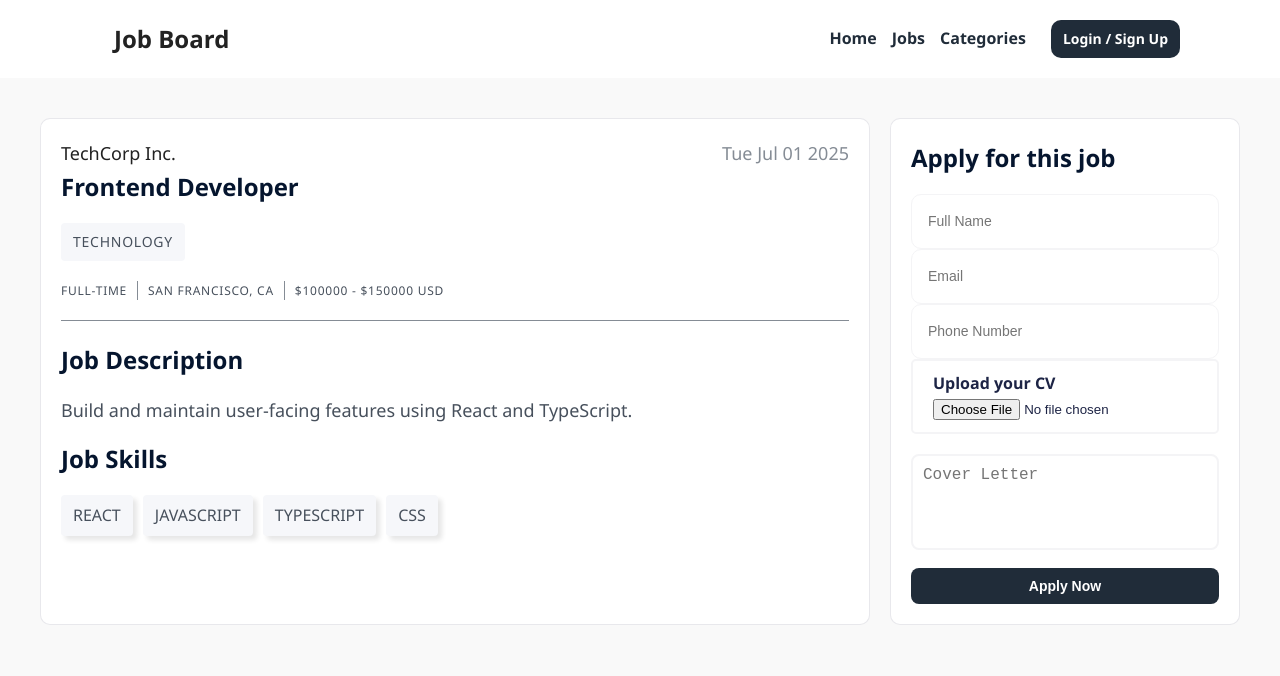
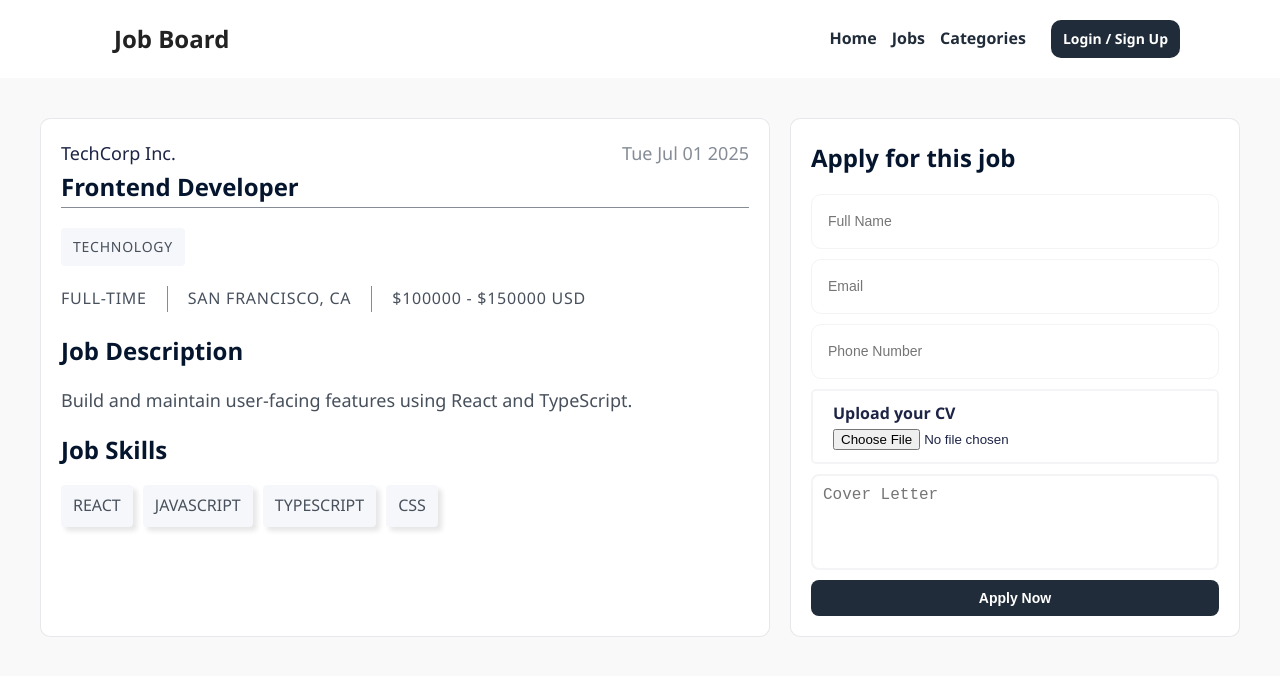
Before and after one commit to Jon-Felipe/Job-Board-React, a React (Vite) app: page /jobs/job-001 in a window 1280 px wide. Shown: the top 676 px of the page. Built offline with nearby package versions, Linux system fonts and the light colour scheme.

Commit message:
refactored job page styles

```diff
--- a/src/pages/Job/JobPage.module.css
+++ /dev/null
@@ -1,186 +0,0 @@
-.jobPage {
-  display: grid;
-  row-gap: 20px;
-  padding: 40px;
-  max-width: 1440px;
-  margin: 0 auto;
-}
-
-.card {
-  background-color: #fff;
-  padding: 20px;
-  border: 1px solid rgba(29, 36, 69, 0.1);
-  border-radius: 10px;
-}
-
-.jobHeader {
-  display: flex;
-  flex-direction: column;
-  border-bottom: 1px solid #858c95;
-  margin-bottom: 20px;
-}
-
-.company {
-  font-size: 18px;
-  font-weight: 400;
-  margin-bottom: 0;
-}
-
-.title {
-  color: #05152e;
-  font-size: 24px;
-  font-weight: 700;
-}
-
-.industry {
-  display: inline-block;
-  color: #47505c;
-  background-color: #f6f7fa;
-  letter-spacing: 0.75px;
-  text-transform: uppercase;
-  border-radius: 4px;
-  padding: 8px 12px;
-  font-size: 14px;
-  margin-bottom: 0;
-}
-
-.jobFeatures {
-  display: flex;
-  flex-direction: column;
-  row-gap: 10px;
-  margin: 20px 0;
-
-  p {
-    margin-bottom: 0;
-    letter-spacing: 0.75px;
-    text-transform: uppercase;
-    color: #47505c;
-  }
-}
-
-.date {
-  color: #858c95;
-  font-size: 18px;
-  font-weight: 400;
-}
-
-.jobDescriptionTitle {
-  font-size: 24px;
-  color: #05152e;
-  font-weight: 700;
-}
-
-.jobDescription {
-  color: #47505c;
-  font-size: 18px;
-}
-
-.jobSkillsTitle {
-  font-size: 24px;
-  color: #05152e;
-  font-weight: 700;
-}
-
-.jobSkills {
-  display: flex;
-  flex-wrap: wrap;
-  align-items: center;
-  column-gap: 10px;
-  row-gap: 10px;
-}
-
-.jobSkill {
-  color: #47505c;
-  font-size: 16px;
-  list-style-type: none;
-  background-color: #f6f7fa;
-  box-shadow: 4px 4px 5px rgba(0, 0, 0, 0.1);
-  text-transform: uppercase;
-  border-radius: 4px;
-  padding: 8px 12px;
-}
-
-.applicationTitle {
-  color: #05152e;
-  font-size: 24px;
-  font-weight: 700;
-}
-
-.cvLabel {
-  display: inline-block;
-  padding: 10px 20px;
-  font-size: 16px;
-  font-weight: 500;
-  border: 2px solid #f4f4f6;
-  border-radius: 5px;
-  cursor: pointer;
-  margin-bottom: 20px;
-}
-
-.cvLabel span {
-  margin-right: 10px;
-  font-weight: 700;
-}
-
-.coverLetter {
-  font-size: 16px;
-  padding: 10px;
-  border: 2px solid #f4f4f6;
-  border-radius: 8px;
-  width: 100%;
-  resize: none;
-  transition: border-color 0.3s ease;
-  margin-bottom: 10px;
-}
-
-.coverLetter:focus {
-  border-color: #47505c;
-  outline: none;
-}
-
-@media screen and (min-width: 1024px) {
-  .jobPage {
-    grid-template-columns: 1fr 350px;
-    column-gap: 20px;
-  }
-
-  .jobHeader {
-    flex-direction: row;
-    justify-content: space-between;
-  }
-
-  .jobFeatures {
-    flex-direction: row;
-    align-items: center;
-    column-gap: 10px;
-
-    p {
-      font-size: 12px;
-    }
-  }
-
-  .jobFeatures p:nth-child(1),
-  .jobFeatures p:nth-child(2) {
-    border-right: 1px solid #858c95;
-    padding-right: 10px;
-  }
-}
-
-@media screen and (min-width: 1440px) {
-  .jobPage {
-    grid-template-columns: 1fr 450px;
-  }
-
-  .jobFeatures {
-    column-gap: 20px;
-
-    p {
-      font-size: 16px;
-    }
-  }
-
-  .jobFeatures p:nth-child(1),
-  .jobFeatures p:nth-child(2) {
-    padding-right: 20px;
-  }
-}
--- /dev/null
+++ b/src/pages/Job/JobPage.styles.tsx
@@ -0,0 +1,190 @@
+import styled from 'styled-components';
+
+export const JobPageContainer = styled.main`
+  display: grid;
+  row-gap: 20px;
+  padding: 40px;
+  max-width: 1440px;
+  margin: 0 auto;
+
+  .jobCard {
+    background-color: #fff;
+    padding: 20px;
+    border: 1px solid rgba(29, 36, 69, 0.1);
+    border-radius: 10px;
+  }
+
+  .jobHeader {
+    display: flex;
+    flex-direction: column;
+    border-bottom: 1px solid #858c95;
+    margin-bottom: 20px;
+
+    .company {
+      font-size: 18px;
+      font-weight: 400;
+      margin-bottom: 0;
+    }
+
+    .title {
+      color: #05152e;
+      font-size: 24px;
+      font-weight: 700;
+    }
+
+    .postedDate {
+      color: #858c95;
+      font-size: 18px;
+      font-weight: 400;
+    }
+  }
+
+  .jobIndustry {
+    display: inline-block;
+    color: #47505c;
+    background-color: #f6f7fa;
+    letter-spacing: 0.75px;
+    text-transform: uppercase;
+    border-radius: 4px;
+    padding: 8px 12px;
+    font-size: 14px;
+    margin-bottom: 0;
+  }
+
+  .jobFeatures {
+    display: flex;
+    flex-direction: column;
+    row-gap: 10px;
+    margin: 20px 0;
+
+    p {
+      margin-bottom: 0;
+      letter-spacing: 0.75px;
+      text-transform: uppercase;
+      color: #47505c;
+    }
+  }
+
+  .descriptionTitle {
+    font-size: 24px;
+    color: #05152e;
+    font-weight: 700;
+  }
+
+  .descriptionText {
+    color: #47505c;
+    font-size: 18px;
+  }
+
+  .skillsTitle {
+    font-size: 24px;
+    color: #05152e;
+    font-weight: 700;
+  }
+
+  .jobSkills {
+    display: flex;
+    flex-wrap: wrap;
+    align-items: center;
+    column-gap: 10px;
+    row-gap: 10px;
+
+    .skill {
+      color: #47505c;
+      font-size: 16px;
+      list-style-type: none;
+      background-color: #f6f7fa;
+      box-shadow: 4px 4px 5px rgba(0, 0, 0, 0.1);
+      text-transform: uppercase;
+      border-radius: 4px;
+      padding: 8px 12px;
+    }
+  }
+
+  .jobForm {
+    .title {
+      color: #05152e;
+      font-size: 24px;
+      font-weight: 700;
+    }
+
+    .inputs {
+      display: flex;
+      flex-direction: column;
+      row-gap: 10px;
+    }
+
+    .cvTitle {
+      display: inline-block;
+      padding: 10px 20px;
+      font-size: 16px;
+      font-weight: 500;
+      border: 2px solid #f4f4f6;
+      border-radius: 5px;
+      cursor: pointer;
+    }
+
+    .cvTitle span {
+      margin-right: 10px;
+      font-weight: 700;
+    }
+
+    .coverLetter {
+      font-size: 16px;
+      padding: 10px;
+      border: 2px solid #f4f4f6;
+      border-radius: 8px;
+      width: 100%;
+      resize: none;
+      transition: border-color 0.3s ease;
+    }
+
+    .coverLetter:focus {
+      border-color: #47505c;
+      outline: none;
+    }
+  }
+
+  @media screen and (min-width: 1024px) {
+    grid-template-columns: 1fr 350px;
+    column-gap: 20px;
+
+    .jobHeader {
+      flex-direction: row;
+      justify-content: space-between;
+    }
+
+    .jobFeatures {
+      flex-direction: row;
+      align-items: center;
+      column-gap: 10px;
+
+      p {
+        font-size: 12px;
+      }
+    }
+
+    .jobFeatures p:nth-child(1),
+    .jobFeatures p:nth-child(2) {
+      border-right: 1px solid #858c95;
+      padding-right: 10px;
+    }
+  }
+
+  @media screen and (min-width: 1024px) {
+    grid-template-columns: 1fr 450px;
+
+    .jobFeatures {
+      column-gap: 20px;
+
+      p {
+        font-size: 16px;
+      }
+    }
+
+    .jobFeatures p:nth-child(1),
+    .jobFeatures p:nth-child(2) {
+      padding-right: 20px;
+    }
+  }
+`;
--- a/src/pages/Job/JobPage.tsx
+++ b/src/pages/Job/JobPage.tsx
@@ -4,9 +4,9 @@ import { useParams } from 'react-router';
 import Input from '../../components/ui/Input/Input';
 
 // extras
-import styles from './JobPage.module.css';
 import { jobs } from '../../utils/constants';
 import Button from '../../components/ui/Button/Button';
+import { JobPageContainer } from './JobPage.styles';
 
 function JobPage() {
   const params = useParams();
@@ -14,43 +14,41 @@ function JobPage() {
   const job = jobs.find((job) => job.id === params.id);
 
   return (
-    <main className={styles.jobPage}>
-      <section className={styles.card}>
-        <div className={styles.jobHeader}>
-          <div className={styles.job}>
-            <h4 className={styles.company}>{job?.company}</h4>
-            <h2 className={styles.title}>{job?.title}</h2>
-            <p className={styles.industry}>{job?.industry}</p>
-            <div className={styles.jobFeatures}>
-              <p>{job?.employmentType}</p>
-              <p>{job?.location}</p>
-              <p>
-                ${job?.salaryFrom} - ${job?.salaryTo} USD
-              </p>
-            </div>
+    <JobPageContainer>
+      <section className='jobCard'>
+        <div className='jobHeader'>
+          <div>
+            <div className='company'>{job?.company}</div>
+            <div className='title'>{job?.title}</div>
           </div>
-          <div>
-            <p className={styles.date}>{job?.postedDate.toDateString()}</p>
-          </div>
+          <div className='postedDate'>{job?.postedDate.toDateString()}</div>
+        </div>
+        <p className='jobIndustry'>{job?.industry}</p>
+        <div className='jobFeatures'>
+          <p className='employmentType'>{job?.employmentType}</p>
+          <p className='location'>{job?.location}</p>
+          <p>
+            ${job?.salaryFrom} - ${job?.salaryTo} USD
+          </p>
         </div>
         <div>
-          <h4 className={styles.jobDescriptionTitle}>Job Description</h4>
-          <p className={styles.jobDescription}>{job?.description}</p>
+          <h4 className='descriptionTitle'>Job Description</h4>
+          <p className='descriptionText'>{job?.description}</p>
         </div>
         <div>
-          <h4 className={styles.jobSkillsTitle}>Job Skills</h4>
-          <ul className={styles.jobSkills}>
+          <h4 className='skillsTitle'>Job Skills</h4>
+          <ul className='jobSkills'>
             {job?.skillsRequired.map((skill) => (
-              <li key={skill} className={styles.jobSkill}>
+              <li key={skill} className='skill'>
                 {skill}
               </li>
             ))}
           </ul>
         </div>
       </section>
-      <section className={`${styles.card} ${styles.form}`}>
-        <h4 className={styles.applicationTitle}>Apply for this job</h4>
-        <form>
+      <section className='jobCard jobForm'>
+        <h4 className='title'>Apply for this job</h4>
+        <form className='inputs'>
           <Input
             type='text'
             name='name'
@@ -72,23 +70,27 @@ function JobPage() {
             placeholder='Phone Number'
             onChange={() => console.log('number')}
           />
-          <label htmlFor='cv' className={styles.cvLabel}>
+          <label htmlFor='cv' className='cvTitle'>
             <span>Upload your CV</span>
-            <input type='file' name='cv' id='cv' className={styles.cvInput} />
+            <input type='file' name='cv' id='cv' />
           </label>
           <textarea
             name='cover'
             id='cover'
             rows={4}
             placeholder='Cover Letter'
-            className={styles.coverLetter}
+            className='coverLetter'
           ></textarea>
-          <Button variant='primary' onClick={() => console.log('Apply Now')}>
+          <Button
+            type='submit'
+            variant='primary'
+            onClick={() => console.log('Apply Now')}
+          >
             Apply Now
           </Button>
         </form>
       </section>
-    </main>
+    </JobPageContainer>
   );
 }
 
```
